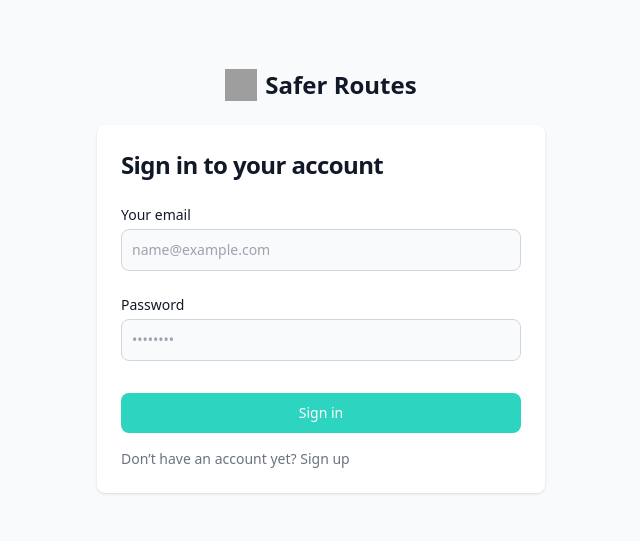
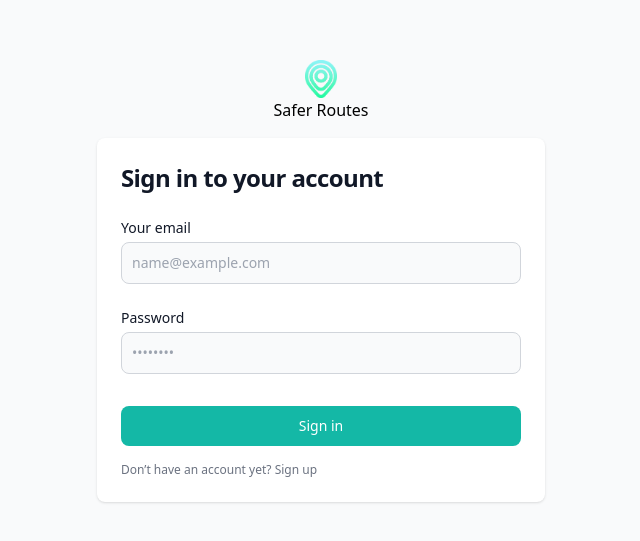
Before and after one commit to selimsahindev/safer-routes, a Next.js app in the folder Frontend/: page /login in a window 1280 px wide. Shown: the part 119-660 px from the top of the page, without its empty margins (319-959 px from the left). Built offline with nearby package versions, Linux system fonts and the light colour scheme; no server answers; grey boxes are pictures that could not be loaded.

Commit message:
UI improvements

```diff
--- a/Frontend/src/components/Header.tsx
+++ b/Frontend/src/components/Header.tsx
@@ -4,28 +4,23 @@ import React from 'react';
 const Header: React.FC = () => {
   return (
     <div className="flex items-center justify-between px-2 pt-1 pb-3 mt-4 border-b border-gray-20">
-      <div className="flex items-center">
-        <div className="flex items-center">
-          <img
-            className="w-4 h-4 mr-1"
-            src="https://flowbite.s3.amazonaws.com/blocks/marketing-ui/logo.svg"
-            alt="logo"
-          />
+      <div className="flex items-center gap-2">
+        <img className="w-5" src="/logo/safer-routes.png" alt="logo" />
 
-          <span className="text-gray-400 font-light text-xs cursor-default">
-            Safer Routes
-          </span>
-        </div>
+        <span className="text-teal-500 text-sm cursor-default mt-1">
+          Safer Routes
+        </span>
       </div>
 
       <button
-        className="w-8 h-8 rounded-full bg-teal-400 text-white flex items-center justify-center shadow-md hover:bg-teal-500 transition duration-300 ease-in-out"
+        className="w-16 h-6 rounded-full bg-teal-400 text-white text-xs flex items-center justify-center gap-1 shadow-md hover:bg-teal-500 transition duration-300 ease-in-out"
         onClick={() => {
           localStorage.removeItem('jwt');
           window.location.reload();
         }}
       >
-        <ArrowLeftFromLine size={18} strokeWidth={2.5} />
+        {/* <ArrowLeftFromLine size={12} strokeWidth={2.5} /> */}
+        log out
       </button>
     </div>
   );
--- a/Frontend/src/components/MapPage.tsx
+++ b/Frontend/src/components/MapPage.tsx
@@ -59,7 +59,11 @@ const MapPage: React.FC = () => {
 const MapWithDirectionsRenderer = compose(
   withProps({
     googleMapURL: googleUrl,
-    loadingElement: <div className={'h-full'} />,
+    loadingElement: (
+      <div className={'h-full flex items-center justify-center'}>
+        Loading...
+      </div>
+    ),
     containerElement: <div className={'h-full w-full'} />,
     mapElement: (
       <div className={'w-full h-full rounded-b-md md:rounded-b-xl shadow-sm'} />
--- a/Frontend/src/pages/login.tsx
+++ b/Frontend/src/pages/login.tsx
@@ -49,17 +49,8 @@ const Login = () => {
         <p>Redirecting...</p>
       ) : (
         <div className="h-full flex flex-col items-center justify-center px-1 md:px-6 py-8 mx-auto md:h-screen lg:py-0">
-          <a
-            href="#"
-            className="flex items-center mb-6 text-2xl font-semibold text-gray-900 dark:text-white"
-          >
-            <img
-              className="w-8 h-8 mr-2"
-              src="https://flowbite.s3.amazonaws.com/blocks/marketing-ui/logo.svg"
-              alt="logo"
-            />
-            Safer Routes
-          </a>
+          <img className="w-8" src="/logo/safer-routes.png" alt="logo" />
+          <h1 className="mb-4">Safer Routes</h1>
 
           {/* Main Card */}
           <div className="w-full bg-white rounded-lg shadow dark:border md:mt-0 sm:max-w-md xl:p-0 dark:bg-gray-800 dark:border-gray-700">
@@ -102,12 +93,12 @@ const Login = () => {
                 <div className="space-y-4 pt-2">
                   <button
                     type="submit"
-                    className="w-full text-white bg-teal-400 hover:bg-primary-700 focus:ring-4 focus:outline-none focus:ring-primary-300 font-medium rounded-lg text-sm px-5 py-2.5 text-center dark:bg-primary-600 dark:hover:bg-primary-700 dark:focus:ring-primary-800"
+                    className="w-full text-white bg-teal-500 hover:bg-primary-700 focus:ring-4 focus:outline-none focus:ring-primary-300 font-medium rounded-lg text-sm px-5 py-2.5 text-center dark:bg-primary-600 dark:hover:bg-primary-700 dark:focus:ring-primary-800"
                   >
                     Sign in
                   </button>
 
-                  <p className="text-sm font-light text-gray-500 dark:text-gray-400">
+                  <p className="text-xs font-light text-gray-500 dark:text-gray-400">
                     Don’t have an account yet?{' '}
                     <a
                       href="/signup"
--- a/Frontend/tailwind.config.ts
+++ b/Frontend/tailwind.config.ts
@@ -13,6 +13,9 @@ const config: Config = {
         'gradient-conic':
           'conic-gradient(from 180deg at 50% 50%, var(--tw-gradient-stops))',
       },
+      colors: {
+        'anadolu': '#014d9f',
+      },
     },
   },
   plugins: [],
```
Also changed, not shown: Frontend/public/logo/safer-routes.png (added).
